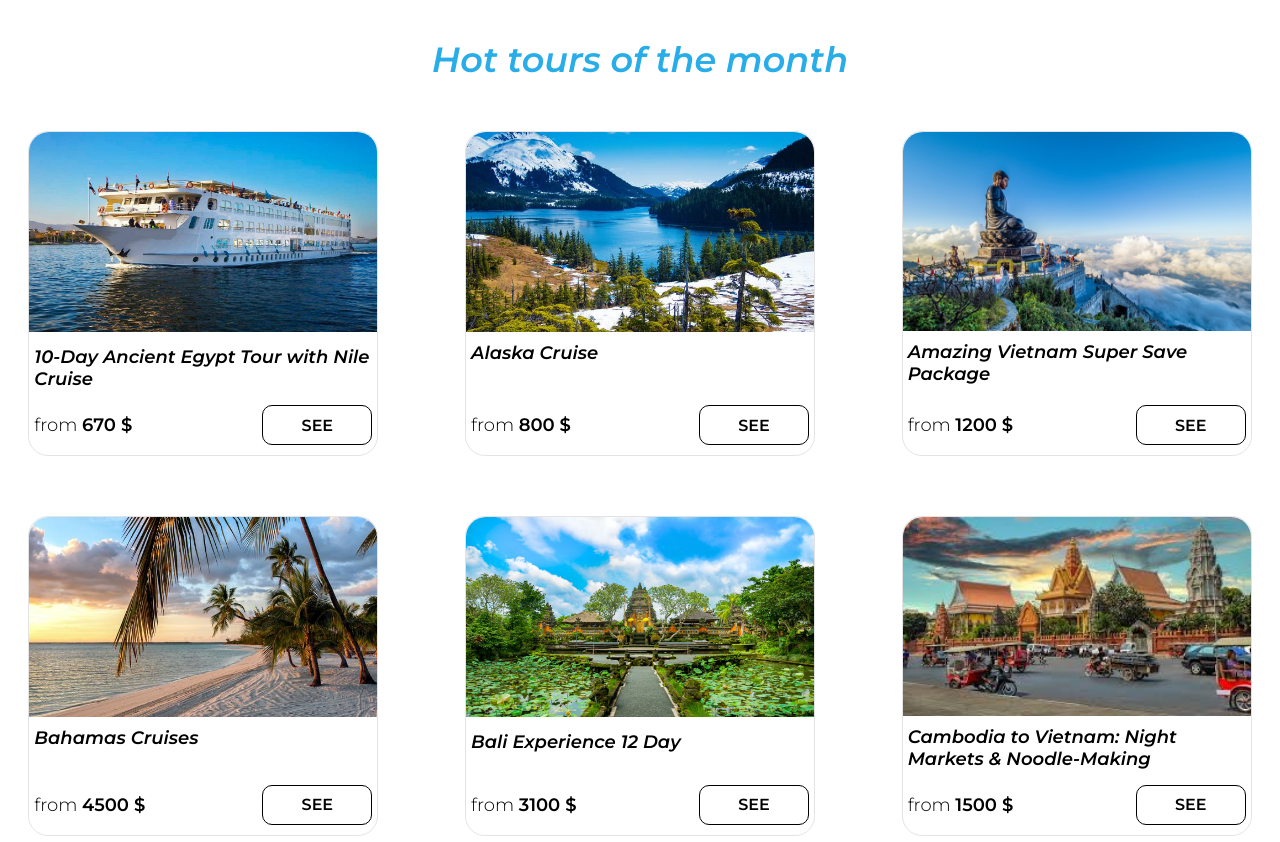
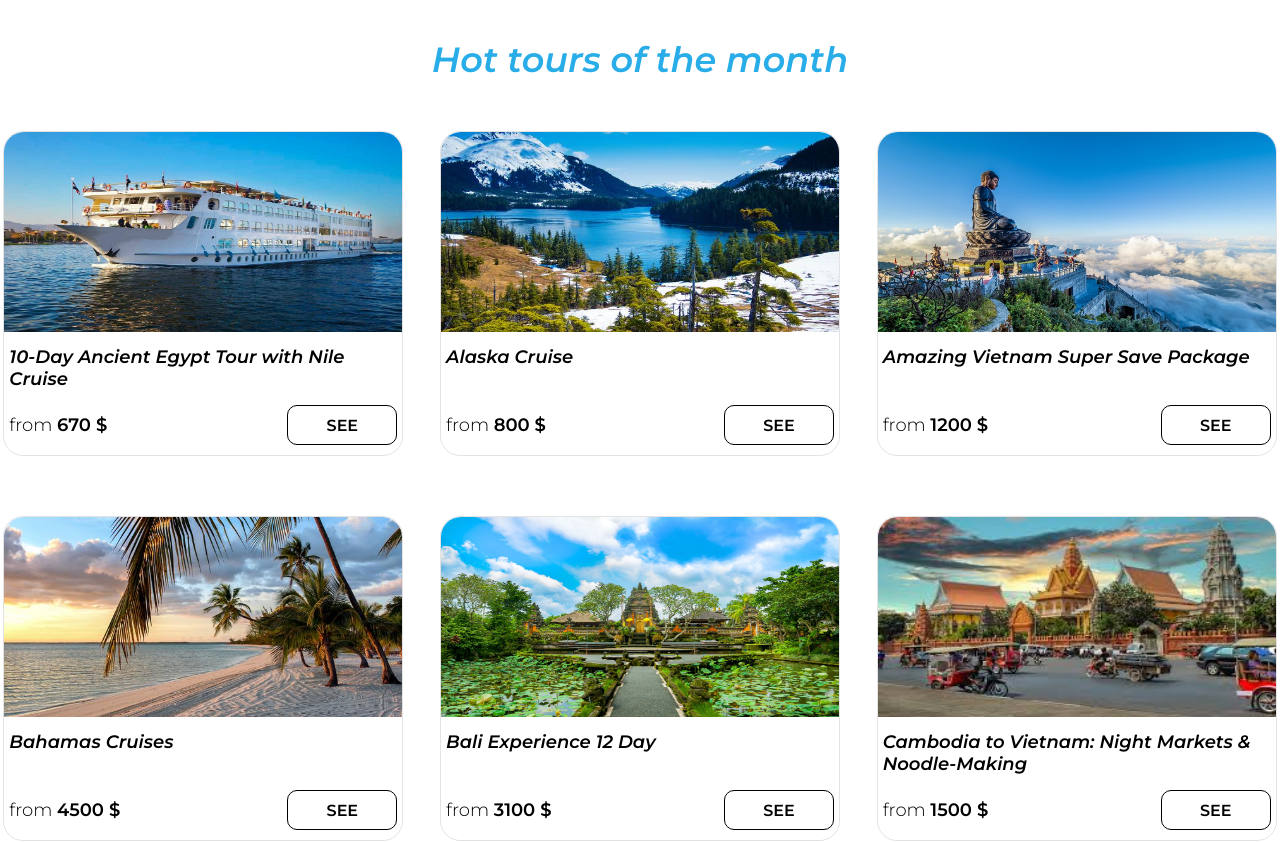
Before and after one commit to Lubov-L/Travel_agency, a React (Create React App) app: page / in a window 1280 px wide. Shown: the part 682-1524 px from the top of the page. Built offline with nearby package versions, Linux system fonts and the light colour scheme.

Commit message:
edit main page

```diff
--- a/src/components/UI/Main/Home/ToursList/toursList.css
+++ b/src/components/UI/Main/Home/ToursList/toursList.css
@@ -10,7 +10,7 @@
 }
 
 .tour__card {
-    max-width: 350px;
+    max-width: 400px;
     margin-bottom: 30px;
 }
 
```
